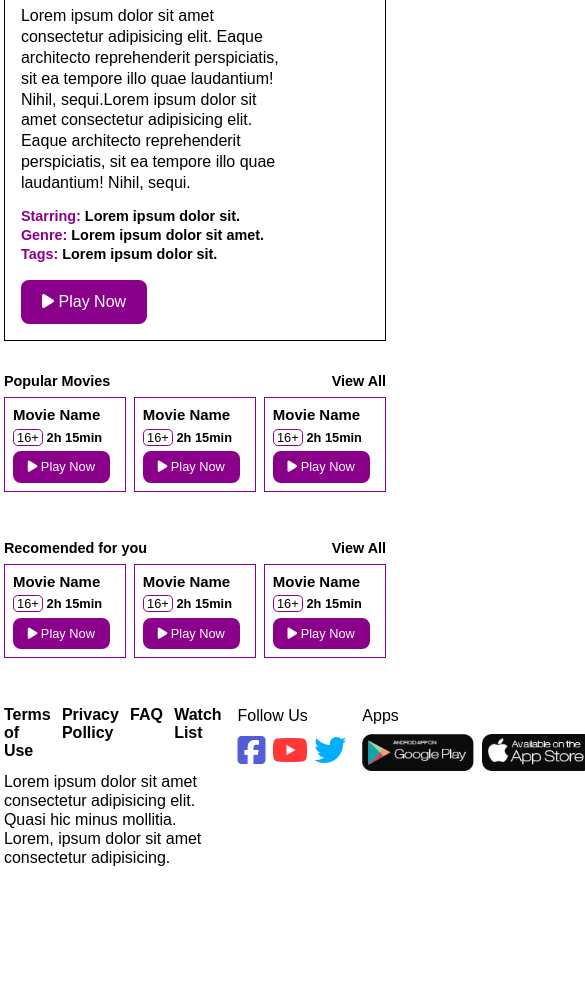
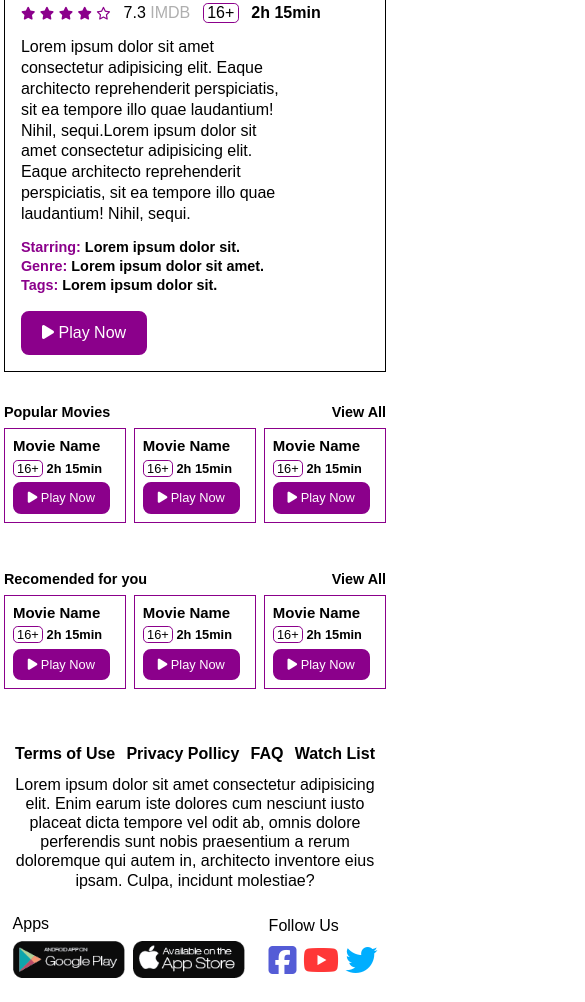
Before and after one commit to ferhat-genc/witflix, a website: page index.html in a window 390 px wide. Shown: the part 300-1302 px from the top of the page, 585 px wide, since content can reach past the window. Before the commit the page ends 1168 px from the top, so only its background shows below. Drawn offline with Linux system fonts and the light colour scheme.

Commit message:
Responsive css

```diff
--- a/index.css
+++ b/index.css
@@ -213,7 +213,8 @@ footer {
 	gap: 1rem;
 	align-items: flex-start;
 	width: 98%;
-	margin: auto;
+	margin: 1rem auto;
+	padding: 0.5rem;
 }
 
 footer div nav {
@@ -251,9 +252,46 @@ footer div p {
 .apps div {
 	margin-top: 0.5rem;
 	display: flex;
+	flex-direction: column;
 	gap: 0.5rem;
 }
 .apps div img {
 	width: 7rem;
 	cursor: pointer;
 }
+
+/* mobile ************ */
+
+@media screen and (max-width: 730px) {
+	/* header */
+	header {
+		flex-wrap: wrap;
+	}
+
+	header nav {
+		order: 3;
+		width: 100%;
+		text-align: center;
+	}
+
+	/* footer */
+	footer {
+		flex-wrap: wrap;
+		align-items: center;
+		justify-content: center;
+		gap: 1.5rem;
+	}
+	footer > div:first-child p {
+		text-align: center;
+	}
+	footer > div:first-child {
+		width: 100%;
+	}
+	footer nav {
+		justify-content: center;
+	}
+
+	.apps div {
+		flex-direction: row;
+	}
+}
--- a/index.html
+++ b/index.html
@@ -158,9 +158,18 @@
 					<a href="">Watch List</a>
 				</nav>
 				<p>
-					Lorem ipsum dolor sit amet consectetur adipisicing elit. Quasi hic
-					minus mollitia. Lorem, ipsum dolor sit amet consectetur adipisicing.
+					Lorem ipsum dolor sit amet consectetur adipisicing elit. Enim earum
+					iste dolores cum nesciunt iusto placeat dicta tempore vel odit ab,
+					omnis dolore perferendis sunt nobis praesentium a rerum doloremque qui
+					autem in, architecto inventore eius ipsam. Culpa, incidunt molestiae?
 				</p>
+			</div>
+			<div class="apps">
+				<p>Apps</p>
+				<div>
+					<img src="/assets/play-store.webp" alt="" />
+					<img src="/assets/app-store.webp" alt="" />
+				</div>
 			</div>
 			<div class="social">
 				<p>Follow Us</p>
@@ -170,13 +179,6 @@
 					<i class="fa-brands fa-twitter twitter"></i>
 				</div>
 			</div>
-			<div class="apps">
-				<p>Apps</p>
-				<div>
-					<img src="/assets/play-store.webp" alt="" />
-					<img src="/assets/app-store.webp" alt="" />
-				</div>
-			</div>
 		</footer>
 	</body>
 </html>
```
